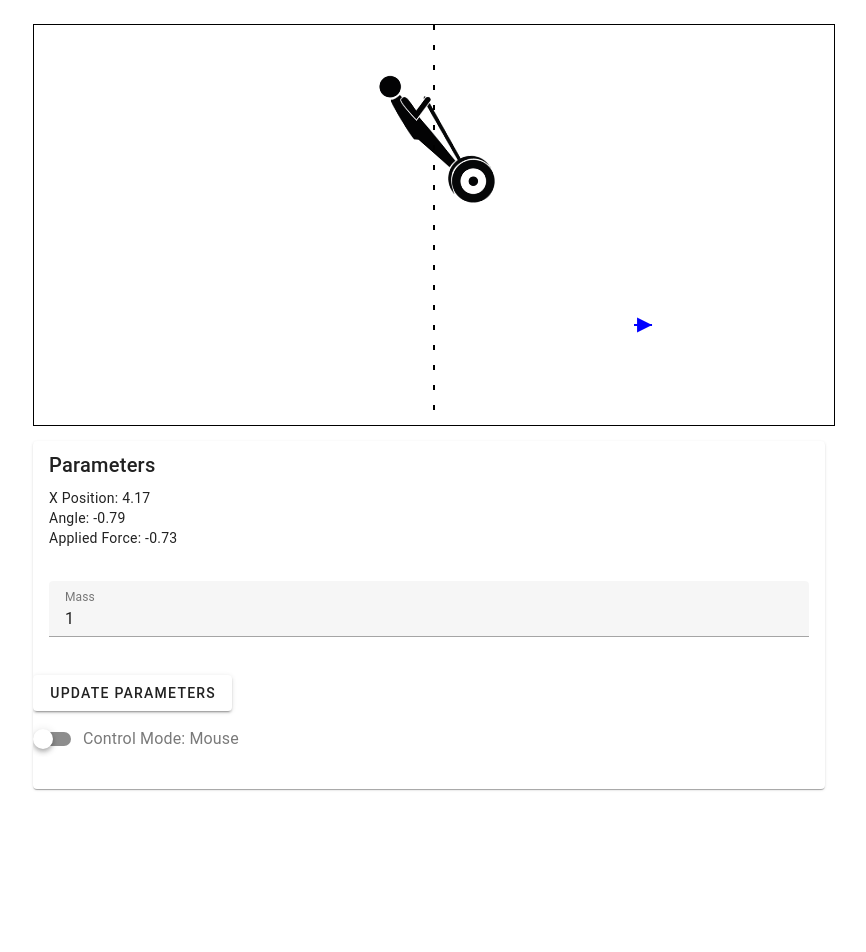
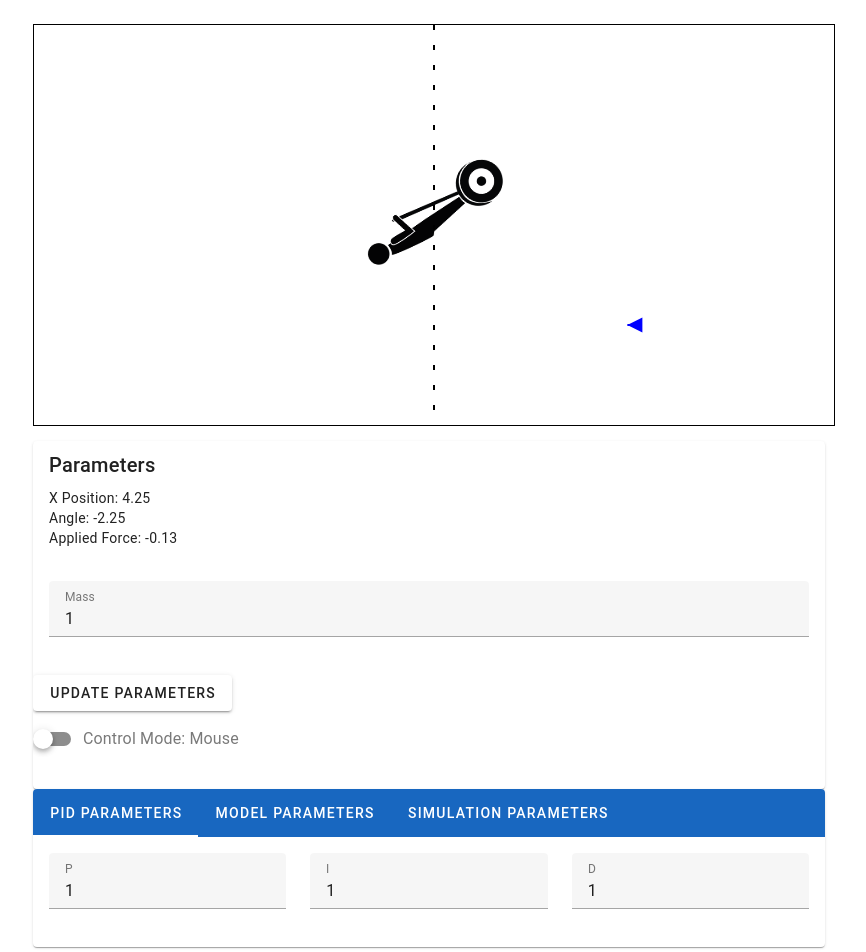
Before and after one commit to CVUT-FS-12110/control_game_frontend, a Vue app: page / in a window 1280 px wide. Shown: the top 952 px of the page, without its empty margins (31-897 px from the left). Before the commit the page ends 813 px from the top, so only its background shows below. Built offline with nearby package versions, Linux system fonts and the light colour scheme.

Commit message:
parameters form extended

```diff
--- a/src/components/Parameters.vue
+++ b/src/components/Parameters.vue
@@ -23,6 +23,89 @@
     ></v-switch>
       <!-- Add more parameters as needed -->
     </v-card>
+    <v-card>
+    <v-tabs
+      v-model="tab"
+      bg-color="primary"
+    >
+      <v-tab value="pid">PID parameters</v-tab>
+      <v-tab value="model">Model parameters</v-tab>
+      <v-tab value="simulation">Simulation parameters</v-tab>
+    </v-tabs>
+
+    <v-container>
+      <v-window v-model="tab">
+        <v-window-item value="pid">
+          <v-row>
+            <v-col>
+              <v-text-field
+                label="P"
+                v-model="p_constant"
+                :rules="[rules.minValue, rules.maxValue]"
+                type="number"
+              ></v-text-field>
+          </v-col>
+          <v-col>
+
+            <v-text-field
+              label="I"
+              v-model="i_constant"
+              :rules="[rules.minValue, rules.maxValue]"
+              type="number"
+            ></v-text-field>
+
+          </v-col>
+          <v-col>
+            <v-text-field
+              label="D"
+              v-model="d_constant"
+              :rules="[rules.minValue, rules.maxValue]"
+              type="number"
+            ></v-text-field>
+          </v-col>
+        </v-row>
+
+
+        </v-window-item>
+
+        <v-window-item value="model">
+          <v-row>
+            <v-col>
+              <v-text-field
+              label="Cart mass"
+              v-model="mass"
+              :rules="[rules.minValue, rules.maxValue]"
+              type="number"
+              ></v-text-field>
+        </v-col>
+
+        <v-col>
+          <v-text-field
+          label="Pendulum mass"
+          v-model="pendulum_mass"
+          :rules="[rules.minValue, rules.maxValue]"
+          type="number"
+          ></v-text-field>
+        </v-col>
+
+        <v-col>
+          <v-text-field
+          label="Pendulum length"
+          v-model="pendulum_length"
+          :rules="[rules.minValue, rules.maxValue]"
+          type="number"
+          ></v-text-field>
+        </v-col>
+
+          </v-row>
+        </v-window-item>
+
+        <v-window-item value="simulation">
+          Three
+        </v-window-item>
+      </v-window>
+    </v-container>
+  </v-card>
   </v-container>
   </template>
 
@@ -39,10 +122,17 @@
       const xPos = computed(() => store.state.x);
       const force = computed(() => store.state.totalForce);
       const angle = computed(() => store.state.fi);
-
+      const tab = ref();
+      const p_constant = ref(1.0);
+      const i_constant = ref(1.0);
+      const d_constant = ref(1.0);
+      // const pid = ref(store.state.pid);
 
       // Computed properties to get/set Vuex state
       const mass = ref(store.state.cartMass)
+      const pendulum_mass= ref(store.state.pendulumMass)
+      const pendulum_length = ref(store.state.pendulumLength)
+
       const controlMode = ref(store.state.controlMode);
       // Add more parameters as needed
 
@@ -71,10 +161,15 @@
         angle,
         force,
         mass,
+        pendulum_mass,
+        pendulum_length,
         rules,
         updateParameters,
         controlModeSwitch,
-        // Add more parameters as needed
+        tab,
+        p_constant,
+        i_constant,
+        d_constant,        // Add more parameters as needed
       };
     },
   }
--- a/src/logic/stateStore.js
+++ b/src/logic/stateStore.js
@@ -11,6 +11,8 @@ export const stateStore = createStore({
       disturbance: 0,
       totalForce: 0,
       cartMass: 1,
+      pendulumMass: 1,
+      pendulumLength: 1,
       controlMode: 'Mouse',
       distance: 0,
       timeLimit: 60, // Time limit in seconds
@@ -44,6 +46,14 @@ export const stateStore = createStore({
       state.cartMass = mass;
     },
 
+    updatePendulumMass(state, mass) {
+      state.pendulumMass = mass;
+    },
+
+    updatePendulumLength(state, length) {
+      state.pendulumLength = length;
+    },
+
     updateControlMode(state, mode) {
       state.controlMode = mode;
     },
@@ -66,6 +76,14 @@ export const stateStore = createStore({
       commit('updateCartMass', mass);
     },
 
+    setPendulumMass({ commit }, mass) {
+      commit('updatePendulumMass', mass);
+    },
+
+    setPendulumLength({ commit }, length) {
+      commit('updatePendulumLength', length);
+    },
+
     toggleControlMode({ commit }, mode) {
       commit('updateControlMode', mode);
     },
```
